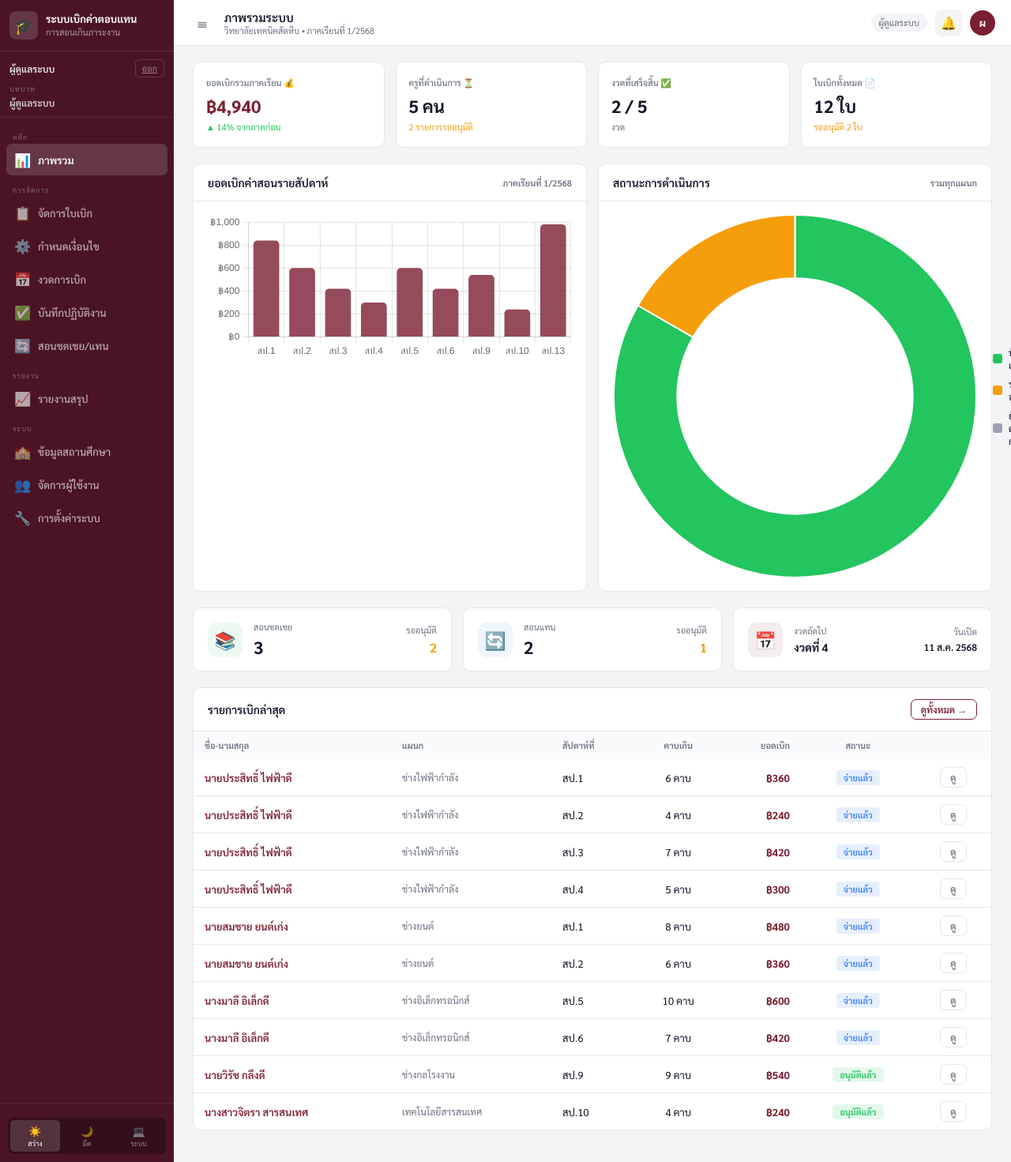
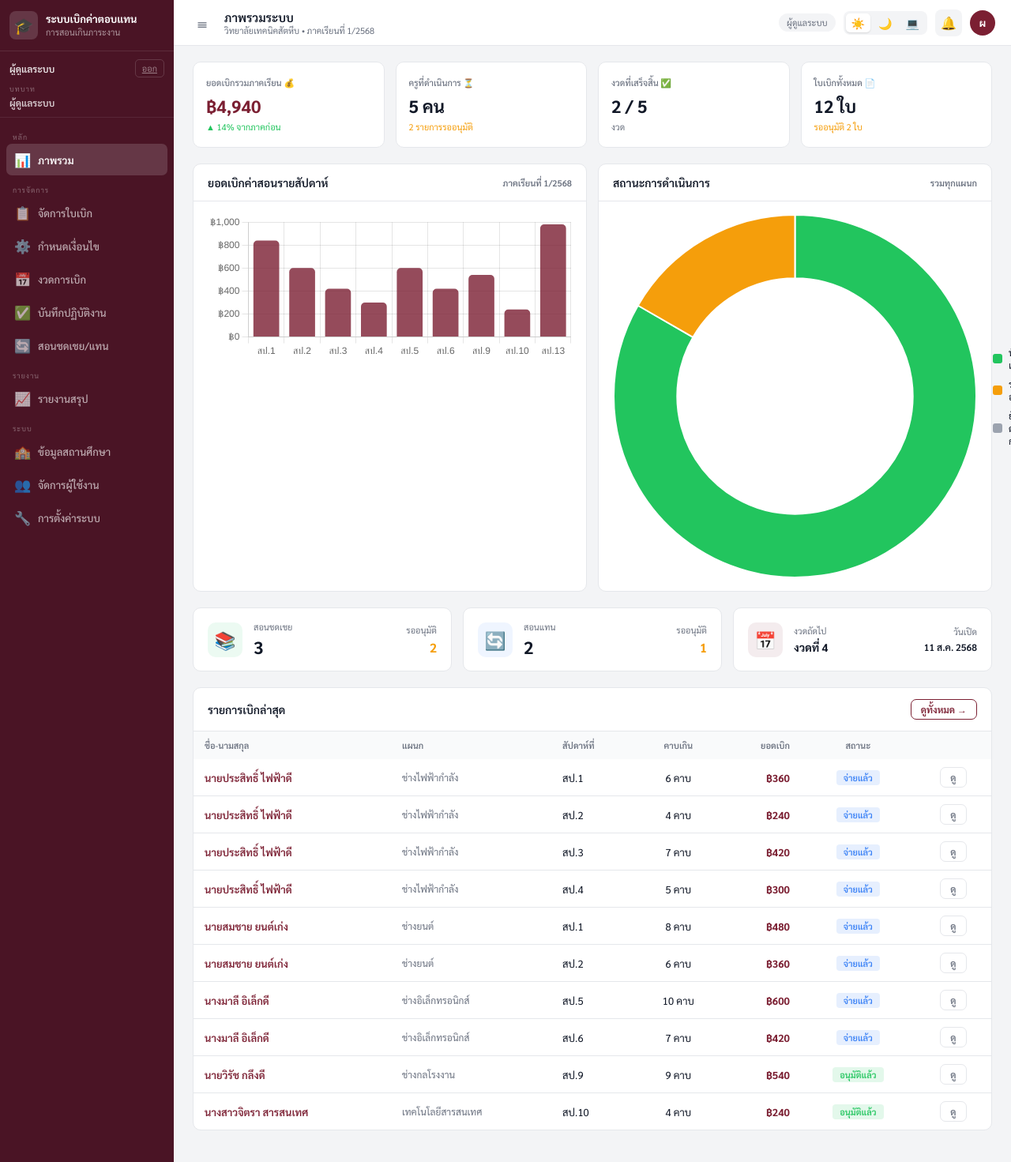
Before and after one commit to kinoppol/load, a PHP site: page / in a window 1280 px wide. Shown: the whole page at 79% size. Run offline with PHP 8.4, Linux system fonts and the light colour scheme; a user stored in the database is signed in; data comes from the database, SQL or seed files in the repository; data that the repository does not hold is empty; some libraries are stand-ins or nearby versions.

Commit message:
ย้ายปุ่มสลับโหมดสว่าง/มืด/ตามระบบ ไปไว้ซ้ายของปุ่มแจ้งเตือนบน topbar
- เอา theme-switcher ออกจาก sidebar (sb-bottom)
- เพิ่มแบบไอคอนกระชับใน topbar พร้อมสไตล์ topbar-theme สำหรับพื้นสว่าง
- คง class theme-btn/data-theme เดิม JS ทำงานต่อได้

Co-Authored-By: Claude Opus 4.8 <noreply@anthropic.com>

```diff
--- a/assets/css/style.css
+++ b/assets/css/style.css
@@ -65,6 +65,10 @@ input[type=number]::-webkit-inner-spin-button{opacity:1}
 .theme-switcher{display:flex;gap:3px;background:rgba(0,0,0,.3);padding:3px;border-radius:8px;margin-top:8px}
 .theme-btn{flex:1;text-align:center;padding:5px 3px;border-radius:5px;cursor:pointer;color:rgba(255,255,255,.5);transition:all .2s;user-select:none;font-size:13px}
 .theme-btn.active{background:rgba(255,255,255,.15);color:#fff}
+/* theme switcher เวอร์ชันบน topbar (พื้นสว่าง) */
+.topbar-theme{margin-top:0;background:var(--tag);flex-shrink:0}
+.topbar-theme .theme-btn{flex:none;color:var(--muted);font-size:14px;padding:5px 7px;line-height:1}
+.topbar-theme .theme-btn.active{background:var(--card);color:var(--text);box-shadow:0 1px 2px rgba(0,0,0,.12)}
 .collapsed .nav-label,.collapsed .sb-title,.collapsed .sb-sub,.collapsed .sb-username,.collapsed .sb-logout,.collapsed .nav-section,.collapsed .theme-switcher,.collapsed .theme-label{display:none}
 .collapsed .sb-bottom{display:flex;flex-direction:column;align-items:center;gap:8px}
 
--- a/index.php
+++ b/index.php
@@ -45,13 +45,6 @@ $initial    = mb_substr($user['full_name'], 0, 1);
       <div style="font-size:12px;color:rgba(255,255,255,.8);font-weight:600"><?= htmlspecialchars($roleLabel) ?></div>
     </div>
     <nav class="sb-nav" id="nav-menu"></nav>
-    <div class="sb-bottom">
-      <div class="theme-switcher" id="theme-switcher">
-        <div class="theme-btn active" data-theme="light" title="สว่าง">☀️<div class="theme-label" style="font-size:9px;margin-top:1px">สว่าง</div></div>
-        <div class="theme-btn" data-theme="dark"  title="มืด">🌙<div class="theme-label" style="font-size:9px;margin-top:1px">มืด</div></div>
-        <div class="theme-btn" data-theme="system" title="ระบบ">💻<div class="theme-label" style="font-size:9px;margin-top:1px">ระบบ</div></div>
-      </div>
-    </div>
   </aside>
 
   <!-- ══ MAIN ══ -->
@@ -65,6 +58,12 @@ $initial    = mb_substr($user['full_name'], 0, 1);
       </div>
       <div class="d-flex align-center gap-10">
         <span class="role-badge"><?= htmlspecialchars($roleLabel) ?></span>
+        <!-- Theme switcher -->
+        <div class="theme-switcher topbar-theme" id="theme-switcher">
+          <div class="theme-btn active" data-theme="light" title="สว่าง">☀️</div>
+          <div class="theme-btn" data-theme="dark"  title="มืด">🌙</div>
+          <div class="theme-btn" data-theme="system" title="ตามระบบ">💻</div>
+        </div>
         <!-- Notification -->
         <div style="position:relative" id="notif-root">
           <div class="notif-btn" id="notif-btn">🔔<div class="notif-dot" id="notif-dot" style="display:none"></div></div>
```
